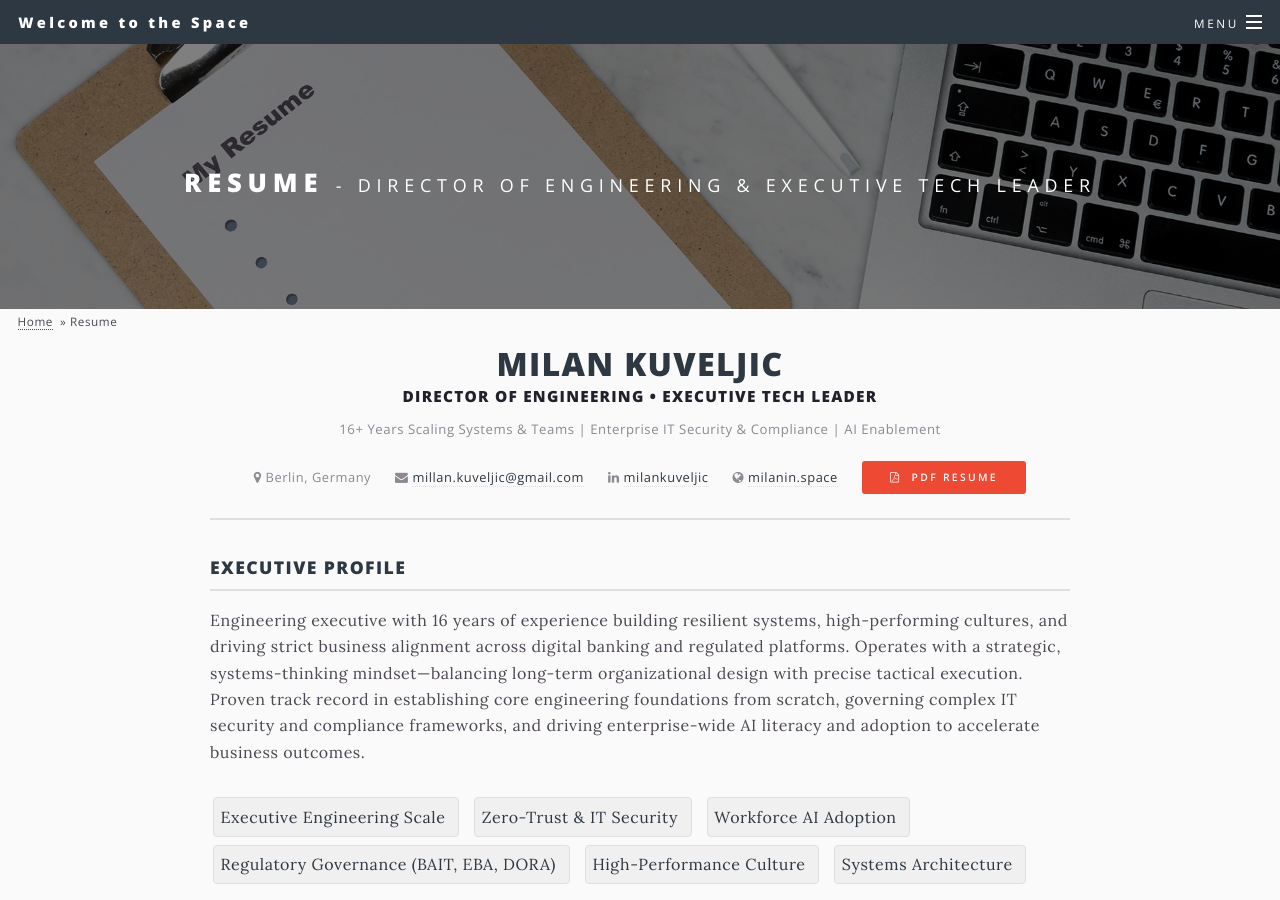
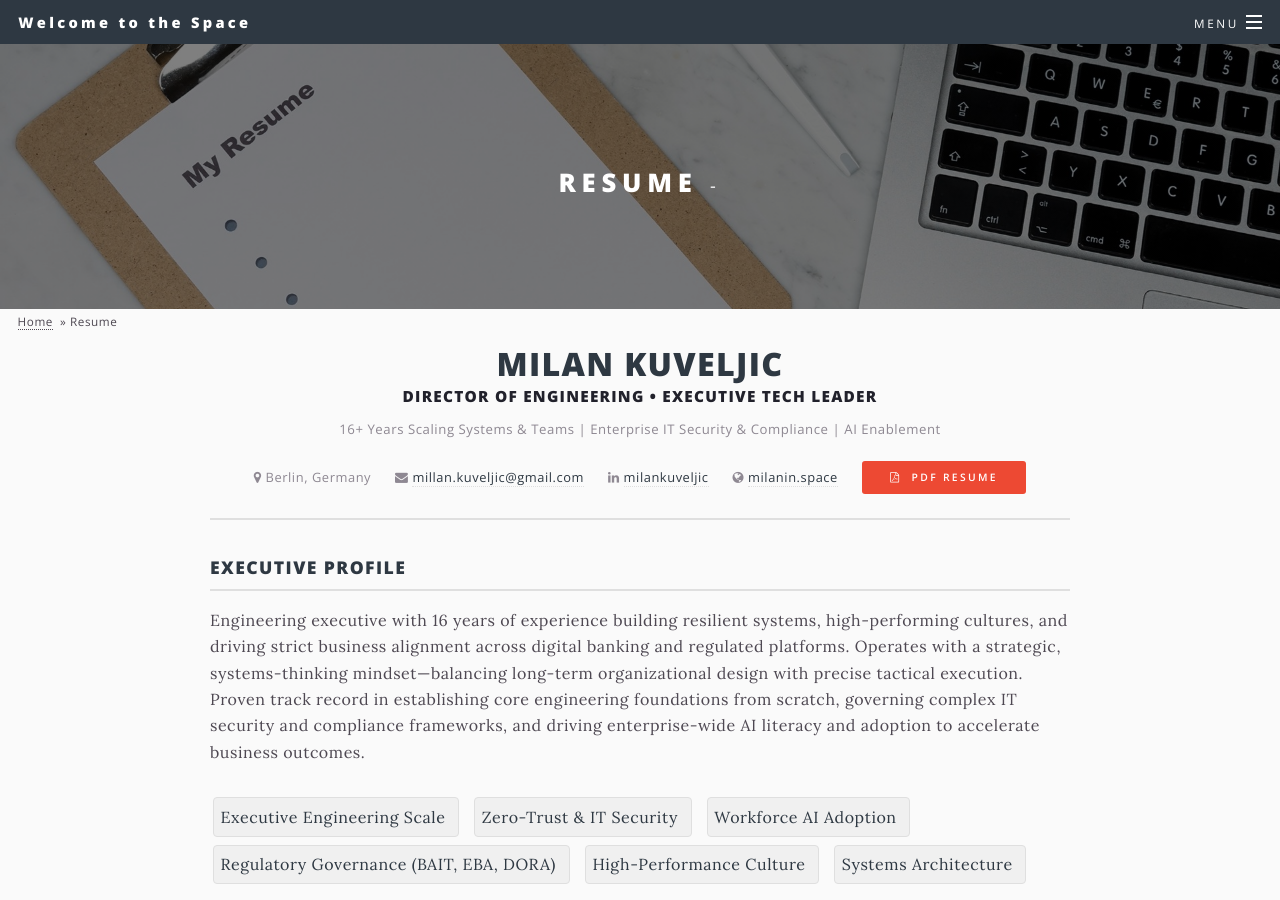
Before and after one commit to millanium/home, a Jekyll site: the page built from _pages/biography.md, in a window 1280 px wide and 900 px high. Built offline with Jekyll 4.4.1, drawn with Linux system fonts in a browser that asks for light colours.

Commit message:
biography cleanup

```diff
--- a/_pages/biography.md
+++ b/_pages/biography.md
@@ -3,7 +3,7 @@ key: 5
 priority: 0.1
 title: Resume
 permalink: /resume/
-description: "Director of Engineering & Executive Tech Leader"
+description: ""
 options: minihead, nocomment, fullwidth
 layout: post
 comments: false
```
